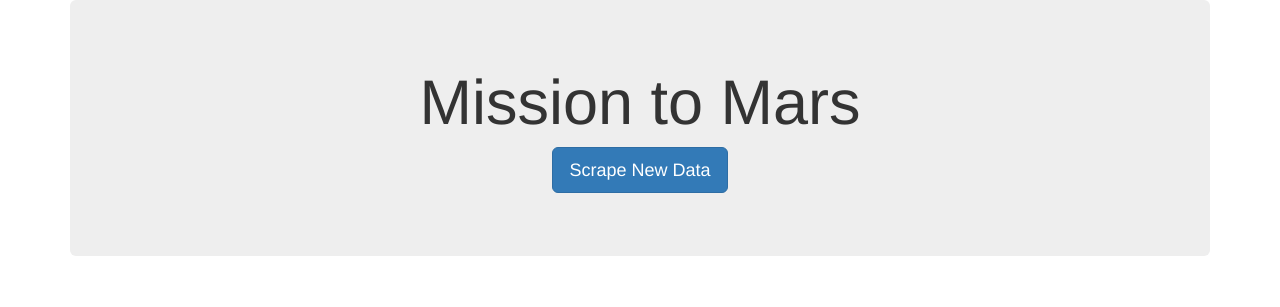
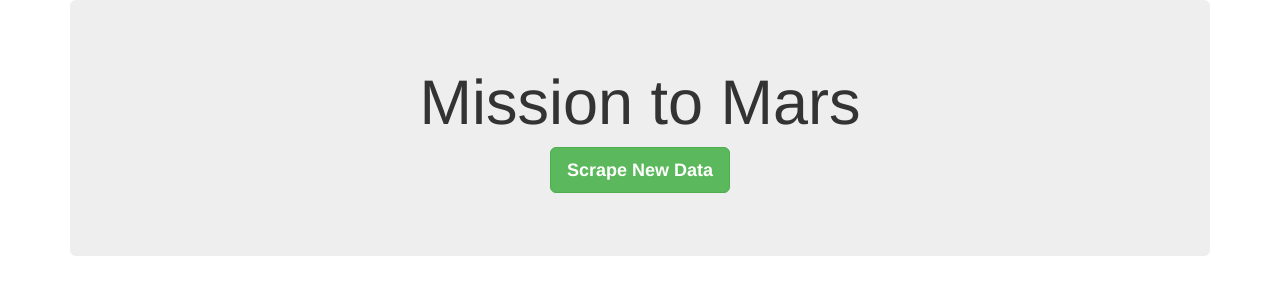
Before and after one commit to ethomas33/Mission-to-Mars, a Flask app: page / in a window 1280 px wide. Shown: the top 307 px of the page. Run offline with Flask 2, Linux system fonts and the light colour scheme; data that the repository does not hold is empty; some libraries are stand-ins or nearby versions.

Commit message:
deliverable 3

```diff
--- a/Challenge/templates/index.html
+++ b/Challenge/templates/index.html
@@ -16,7 +16,7 @@
       <div class="jumbotron text-center">
         <h1>Mission to Mars</h1>
         <!-- Add a button to activate scraping script -->
-        <p><a class="btn btn-primary btn-lg" href="/scrape" role="button">Scrape New Data</a></p>
+        <p><a button type ="button" class="btn btn-success btn-lg" href="/scrape"><strong>Scrape New Data</strong></a></p>
       </div>
 
       <!-- Add section for Mars News -->
```
